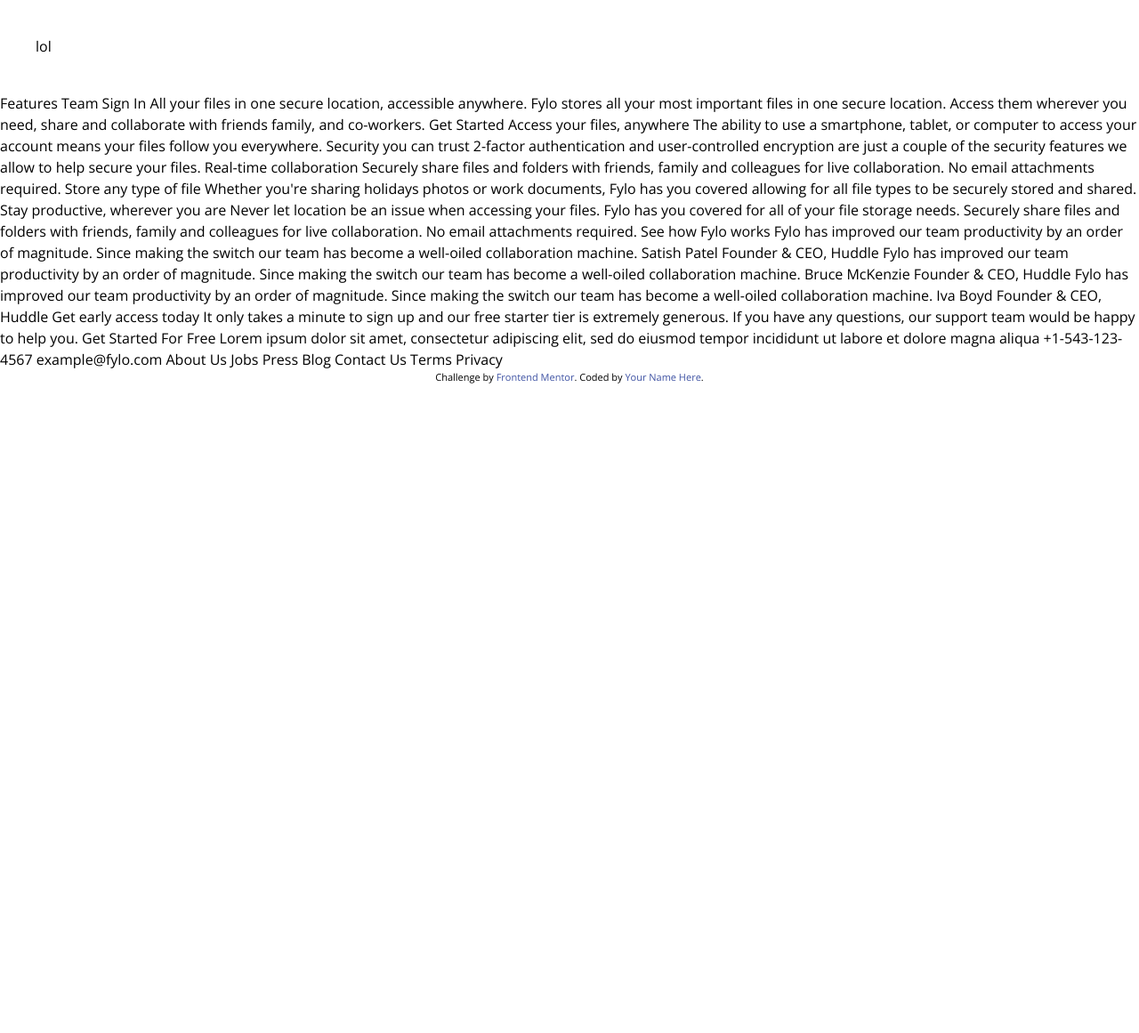
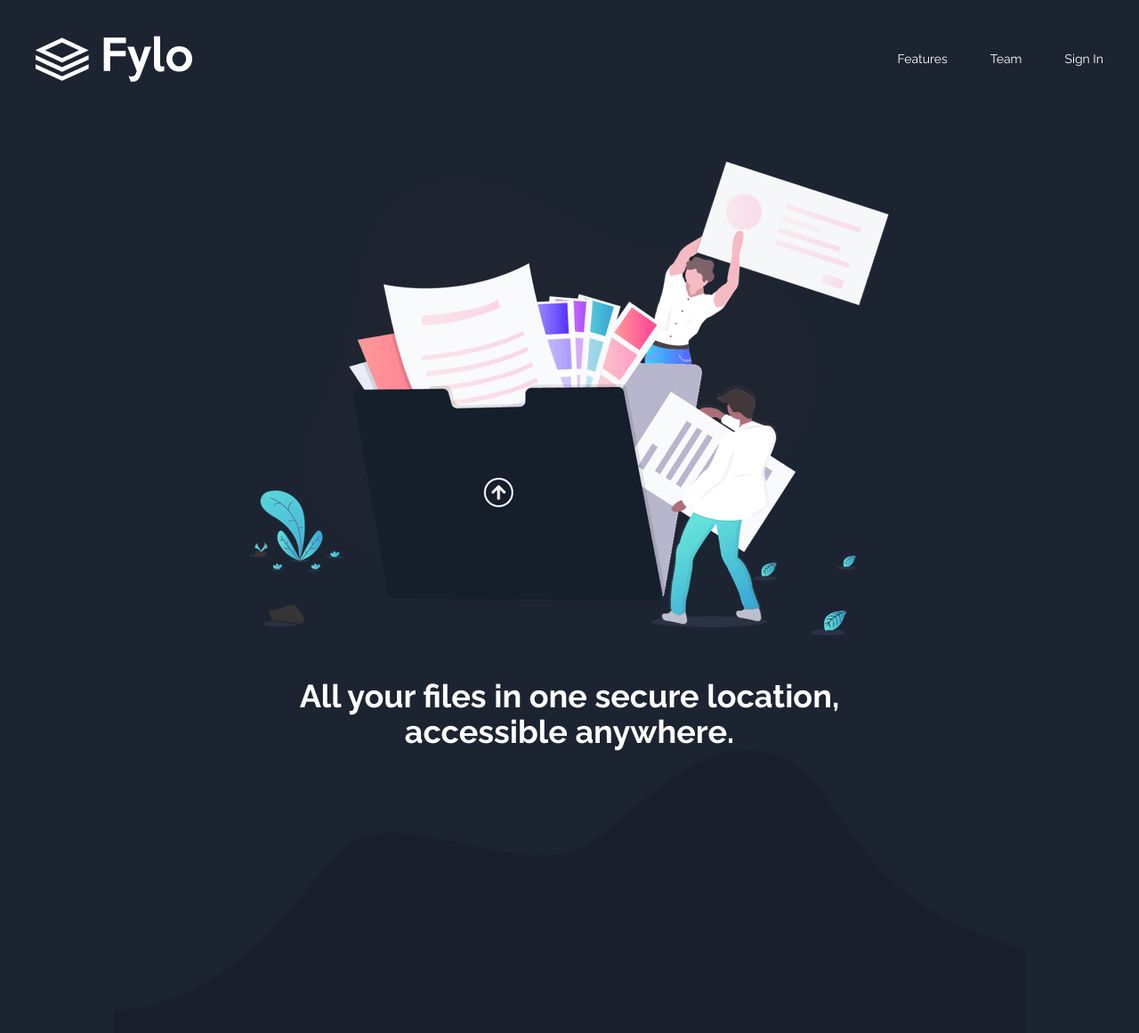
Before and after one commit to Hemephelus/fylo-landing-page-tailwind, a website: page index.html in a window 1280 px wide. Shown: the whole page at 89% size. Before the commit the page ends 800 px from the top, so only its background shows below. Drawn offline with nearby package versions, Linux system fonts and the light colour scheme.

Commit message:
Added a Nav Bar

```diff
--- a/index.html
+++ b/index.html
@@ -25,18 +25,38 @@
 -->
 
 
-<body class="font-body">
+<body class="font-header bg-primary-SignBg">
 
-<div class="font-body m-10">lol</div>
 
-  Features
-  Team
-  Sign In
+  <nav class="navmb md:p-10">
+    <img src="./images/logo.svg" alt="logo" class="object-contain h-15 w-24 md:w-44 md:h-30  md:object-contain">
+    <div class="flex gap-5 md:gap-12 text-white text-sm">
+      <!-- The active effect link codepen.io/chancesq/pen/qBOyQoW -->
+      <a  href="#" class="btn">  Features
+        </a>
+      <a href="#" class="btn">Team
+        </a>
+      <a href="#" class="btn">Sign In</a>
+    </div>
+  </nav>
 
-  All your files in one secure location, accessible anywhere.
 
-  Fylo stores all your most important files in one secure location. Access them wherever
-  you need, share and collaborate with friends family, and co-workers.
+  <main class="flex items-center md:px-24 lg:px-32  font-header text-white flex-col">
+    <figure class="p-8 md:p-12">
+      <img src="./images/illustration-intro.png" alt="" >
+    </figure>
+    <h1 class="text-2xl text-center font-bold px-8 md:px-40 md:text-4xl">
+      All your files in one secure location, accessible anywhere.
+
+    </h1>
+
+    <img src="./images/bg-curvy-desktop.svg" alt="">
+  </main>
+
+
+
+  <!--
+
 
   Get Started
 
@@ -108,13 +128,13 @@
 
   Contact Us
   Terms
-  Privacy
+  Privacy -->
 
   <footer>
-    <p class="attribution">
+    <!-- <p class="attribution">
       Challenge by <a href="https://www.frontendmentor.io?ref=challenge" target="_blank">Frontend Mentor</a>.
       Coded by <a href="#">Your Name Here</a>.
-    </p>
+    </p> -->
   </footer>
 </body>
 </html>
--- a/src/input.css
+++ b/src/input.css
@@ -5,3 +5,30 @@
 @tailwind base;
 @tailwind components;
 @tailwind utilities;
+
+.navmb {
+    @apply flex p-5 justify-between items-center;
+}
+
+
+.navlinks {
+    @apply hover:border-b-2 hover:border-white;
+}
+
+.btn {
+    @apply cursor-pointer flex items-center justify-center relative;
+}
+
+.btn::before {
+    position: absolute;
+    z-index: -1;
+    transition: 0.2s;
+    content: '';
+    border-bottom: 1px solid white;
+    height: 100%;
+    width: 0%;
+}
+
+.btn:hover::before {
+    width: 100%;
+}
```
Also changed, not shown: output.css.
